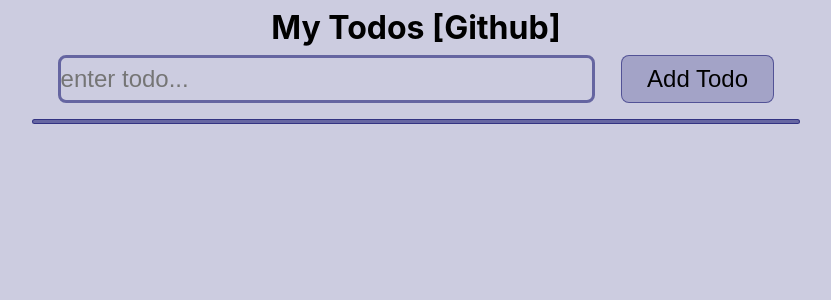
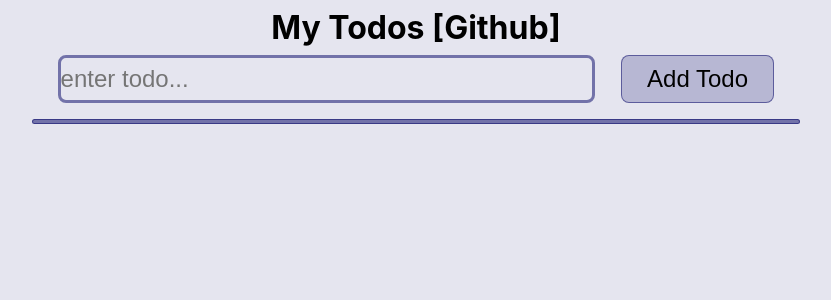
Before and after one commit to RameshNeupane/todo-app, a React (Create React App) app: page / in a window 1280 px wide. Shown: the top 300 px of the page, without its empty margins (224-1055 px from the left). Built offline with nearby package versions, Linux system fonts and the light colour scheme.

Commit message:
app background color updated

```diff
--- a/src/App.css
+++ b/src/App.css
@@ -5,7 +5,7 @@
   display: flex;
   flex-direction: column;
   align-items: center;
-  background-color: rgba(0, 0, 100, 0.2);
+  background-color: rgba(0, 0, 100, 0.1);
 }
 
 .app-title {
```
